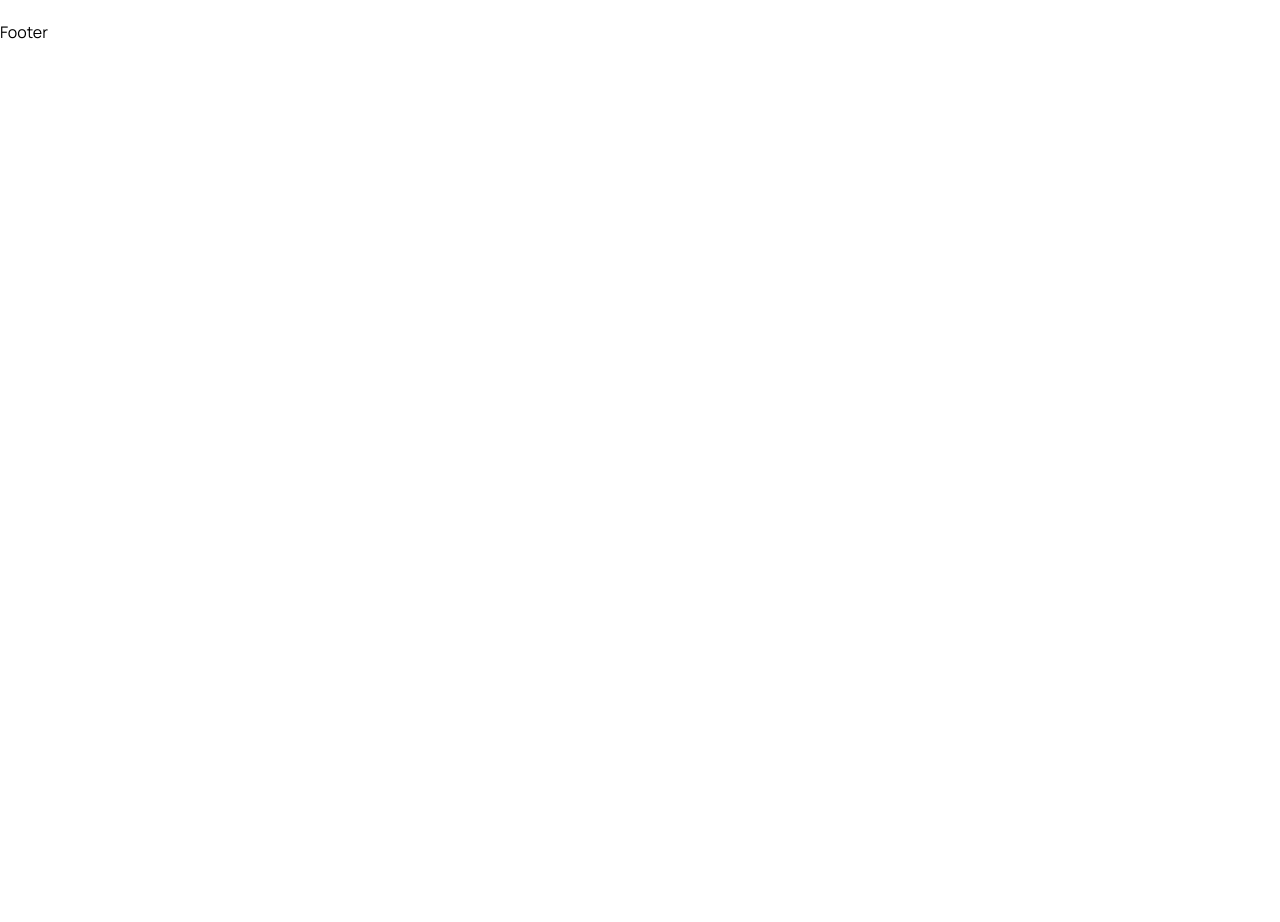
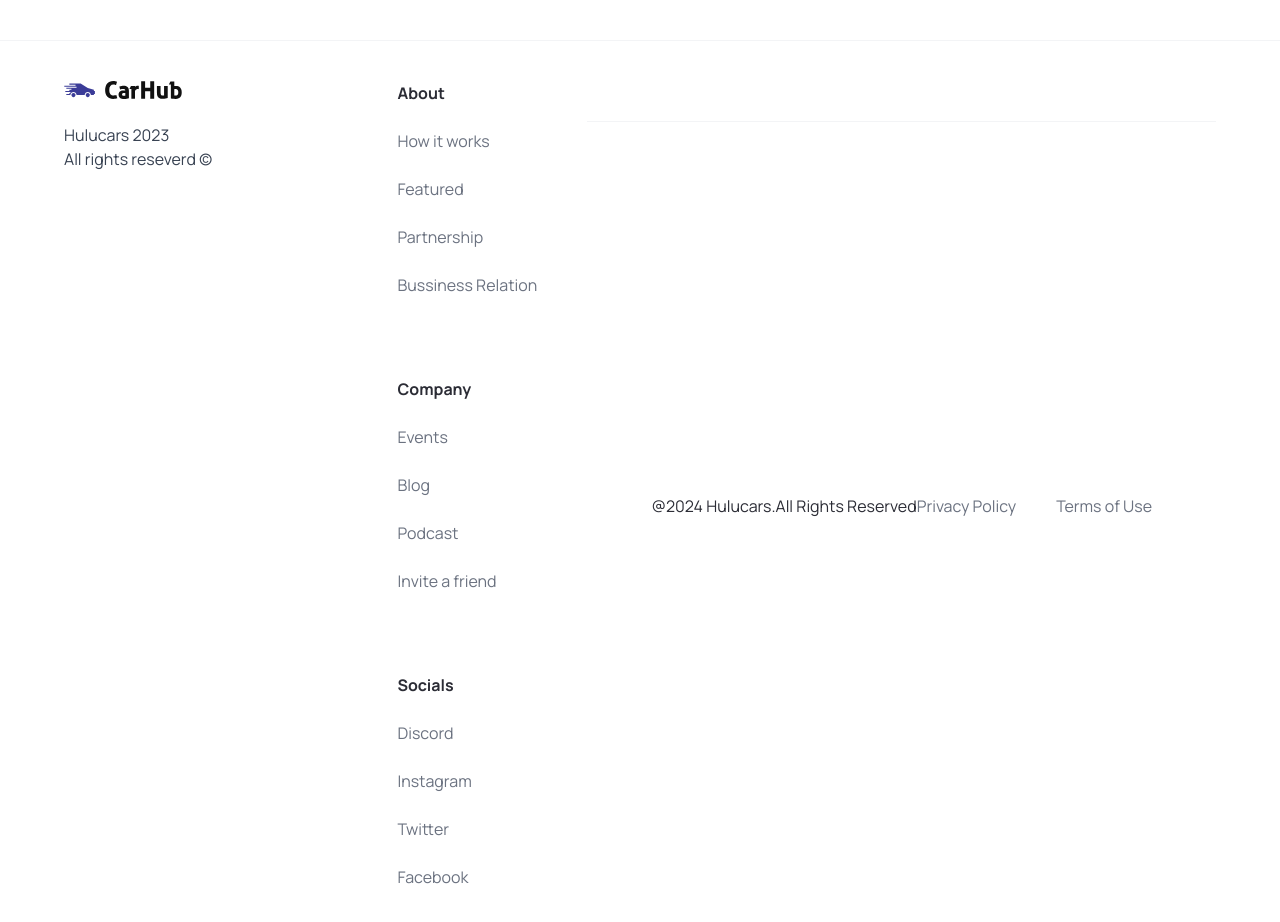
Before and after one commit to misikir21/speedcars, a Next.js app: page / in a window 1280 px wide. Shown: the part 780-1702 px from the top of the page. Before the commit the page ends 824 px from the top, so only its background shows below. Built offline with nearby package versions, Linux system fonts and the light colour scheme.

Commit message:
add a footer

```diff
--- a/app/page.tsx
+++ b/app/page.tsx
@@ -1,5 +1,5 @@
 import Image from "next/image";
-import { Hero, CustomButton } from "@/components";
+import { Hero } from "@/components";
 export default function Home() {
   return (
     <main className="overflow-hidden">
--- a/components/Footer.tsx
+++ b/components/Footer.tsx
@@ -1,7 +1,56 @@
 import React from "react";
-
+import Image from "next/image";
+import { footerLinks } from "@/constant";
+import { link } from "fs/promises";
+import Link from "next/link";
 function Footer() {
-  return <div>Footer</div>;
+  return (
+    <footer className="flex flex-col text-black-100 mt-5 border-t border-gray-100">
+      <div className="flex max-md:flex-col flex-wrap justify-between gap-5 sm:px-16 px-6 py-10">
+        <div className="flex flex-col justify-start items-start gap-6">
+          <Image
+            src="/logo.svg"
+            alt="hulucars logo"
+            width={118}
+            height={18}
+            className="object-contain"
+          />
+          <p className="text-base text-gray-700">
+            Hulucars 2023
+            <br />
+            All rights reseverd &copy;
+          </p>
+        </div>
+        <div className="footer__links">
+          {footerLinks.map((link) => (
+            <div key={link.title} className="footer__link">
+              <h3 className="font-bold">{link.title}</h3>
+              {link.links.map((item) => (
+                <Link
+                  key={item.title}
+                  href={item.url}
+                  className="text-gray-500 "
+                >
+                  {item.title}
+                </Link>
+              ))}
+            </div>
+          ))}
+        </div>
+        <div className="flex justify-between items-center flex-wrap mt-10 border-t border-gray-100 sm:px-16 px-6 py-10">
+          <p>@2024 Hulucars.All Rights Reserved </p>
+          <div className="footer__copyrights-link">
+            <Link href="/" className="text-gray-500">
+              Privacy Policy
+            </Link>
+            <Link href="/" className="text-gray-500">
+              Terms of Use
+            </Link>
+          </div>
+        </div>
+      </div>
+    </footer>
+  );
 }
 
 export default Footer;
--- a/components/Hero.tsx
+++ b/components/Hero.tsx
@@ -5,7 +5,7 @@
 function Hero() {
   const handleScroll = () => {};
   return (
-    <div className="hero">
+    <div className="hero xl:w-full">
       <div className="flex-1 pt-36 padding-x">
         <h1 className="hero__title">
           Find,book or Renta car --quickly and easily!
--- /dev/null
+++ b/constant/index.ts
@@ -0,0 +1,101 @@
+export const manufacturers = [
+  "Acura",
+  "Alfa Romeo",
+  "Aston Martin",
+  "Audi",
+  "Bentley",
+  "BMW",
+  "Buick",
+  "Cadillac",
+  "Chevrolet",
+  "Chrysler",
+  "Citroen",
+  "Dodge",
+  "Ferrari",
+  "Fiat",
+  "Ford",
+  "GMC",
+  "Honda",
+  "Hyundai",
+  "Infiniti",
+  "Jaguar",
+  "Jeep",
+  "Kia",
+  "Lamborghini",
+  "Land Rover",
+  "Lexus",
+  "Lincoln",
+  "Maserati",
+  "Mazda",
+  "McLaren",
+  "Mercedes-Benz",
+  "MINI",
+  "Mitsubishi",
+  "Nissan",
+  "Porsche",
+  "Ram",
+  "Rolls-Royce",
+  "Subaru",
+  "Tesla",
+  "Toyota",
+  "Volkswagen",
+  "Volvo",
+];
+
+export const yearsOfProduction = [
+  { title: "Year", value: "" },
+  { title: "2015", value: "2015" },
+  { title: "2016", value: "2016" },
+  { title: "2017", value: "2017" },
+  { title: "2018", value: "2018" },
+  { title: "2019", value: "2019" },
+  { title: "2020", value: "2020" },
+  { title: "2021", value: "2021" },
+  { title: "2022", value: "2022" },
+  { title: "2023", value: "2023" },
+];
+
+export const fuels = [
+  {
+    title: "Fuel",
+    value: "",
+  },
+  {
+    title: "Gas",
+    value: "Gas",
+  },
+  {
+    title: "Electricity",
+    value: "Electricity",
+  },
+];
+
+export const footerLinks = [
+  {
+    title: "About",
+    links: [
+      { title: "How it works", url: "/" },
+      { title: "Featured", url: "/" },
+      { title: "Partnership", url: "/" },
+      { title: "Bussiness Relation", url: "/" },
+    ],
+  },
+  {
+    title: "Company",
+    links: [
+      { title: "Events", url: "/" },
+      { title: "Blog", url: "/" },
+      { title: "Podcast", url: "/" },
+      { title: "Invite a friend", url: "/" },
+    ],
+  },
+  {
+    title: "Socials",
+    links: [
+      { title: "Discord", url: "/" },
+      { title: "Instagram", url: "/" },
+      { title: "Twitter", url: "/" },
+      { title: "Facebook", url: "/" },
+    ],
+  },
+];
```
